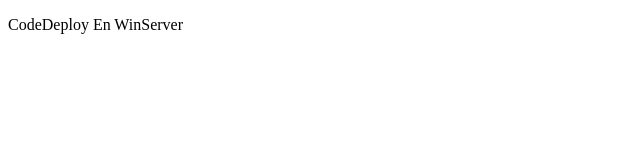
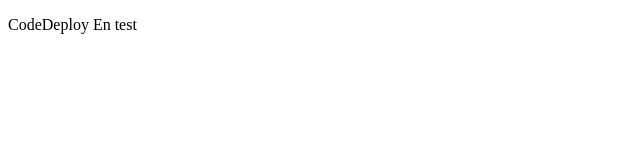
Before and after one commit to jiopdh7/CodeDeployWin, a plain HTML site: page index.html in a window 1280 px wide. Shown: the full height of the page, 0-640 px from the left. Drawn offline with Linux system fonts and the light colour scheme.

Commit message:
Update index.html

```diff
--- a/index.html
+++ b/index.html
@@ -4,6 +4,6 @@
     <title>CodeDeploy Test</title>
   </head>
   <body>
-    <p>CodeDeploy En WinServer</p>
+    <p>CodeDeploy En test</p>
   </body>
 </html>
```
